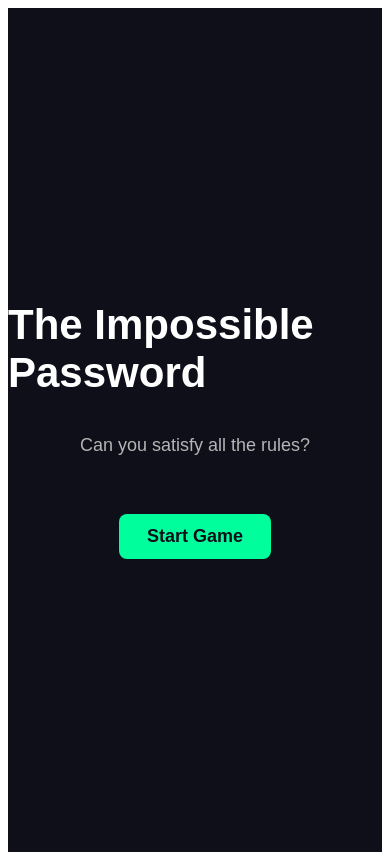
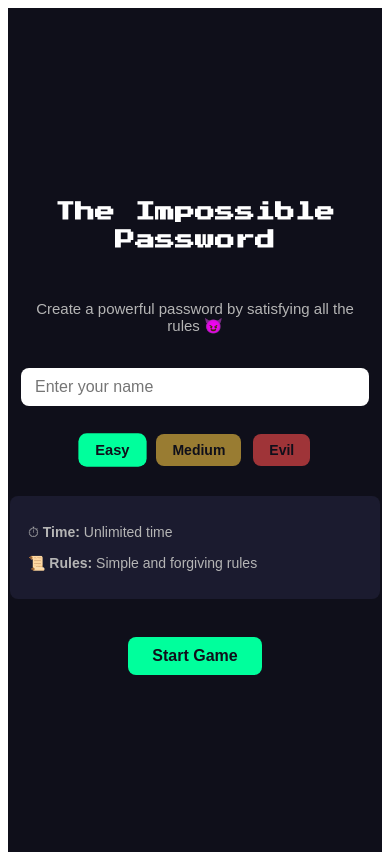
Before and after one commit to Banaz-S/impossible-password, a React (Vite) app: page / in a window 390 px wide. Built offline with nearby package versions, Linux system fonts and the light colour scheme.

Commit message:
Make StartScreen responsive for mobile and tablet

```diff
--- a/index.html
+++ b/index.html
@@ -1,9 +1,14 @@
-<!doctype html>
+<!DOCTYPE html>
 <html lang="en">
   <head>
     <meta charset="UTF-8" />
     <link rel="icon" type="image/svg+xml" href="/vite.svg" />
     <meta name="viewport" content="width=device-width, initial-scale=1.0" />
+    <link
+      href="https://fonts.googleapis.com/css2?family=Press+Start+2P&display=swap"
+      rel="stylesheet"
+    />
+
     <title>impossible-password</title>
   </head>
   <body>
--- a/src/components/StartScreen/StartScreen.css
+++ b/src/components/StartScreen/StartScreen.css
@@ -6,13 +6,17 @@
   flex-direction: column;
   align-items: center;
   justify-content: center;
-  gap: 20px;
+  gap: 18px;
+  padding: 20px;
   font-family: Arial, sans-serif;
+  box-sizing: border-box;
 }
 
 .title {
-  font-size: 42px;
-  margin: 0;
+  font-family: "Press Start 2P", cursive;
+  font-size: clamp(20px, 4vw, 32px);
+  text-align: center;
+  line-height: 1.4;
 }
 
 .subtitle {
@@ -35,3 +39,90 @@
 .start-button:hover {
   opacity: 0.9;
 }
+
+.name-input {
+  width: 100%;
+  max-width: 320px;
+  padding: 10px 14px;
+  font-size: 16px;
+  border-radius: 8px;
+  border: none;
+  outline: none;
+}
+
+.difficulty-group {
+  display: flex;
+  gap: 12px;
+  margin-top: 10px;
+  flex-wrap: wrap;
+  justify-content: center;
+}
+
+.difficulty-btn {
+  padding: 10px 20px;
+  border-radius: 8px;
+  border: none;
+  font-size: 16px;
+  cursor: pointer;
+  color: #0f0f1a;
+  opacity: 0.6;
+  font-weight: bold;
+}
+
+/* Difficulty colors */
+.difficulty-btn.easy {
+  background-color: #00ff9c;
+}
+
+.difficulty-btn.medium {
+  background-color: #f5c542;
+}
+
+.difficulty-btn.evil {
+  background-color: #ff4d4d;
+}
+
+/* Active state */
+.difficulty-btn.active {
+  opacity: 1;
+  transform: scale(1.05);
+}
+
+.debug {
+  margin-top: 16px;
+  font-size: 14px;
+  color: #b5b5b5;
+}
+
+.difficulty-info {
+  margin-top: 12px;
+  background-color: #1b1b2f;
+  padding: 14px 18px;
+  border-radius: 8px;
+  font-size: 14px;
+  color: #b5b5b5;
+  width: 100%;
+  max-width: 360px;
+  text-align: left;
+}
+
+/* Tablet */
+@media (max-width: 768px) {
+  .start-button {
+    font-size: 16px;
+    padding: 10px 24px;
+  }
+}
+
+/* Mobile */
+@media (max-width: 480px) {
+  .subtitle {
+    font-size: 15px;
+    text-align: center;
+  }
+
+  .difficulty-btn {
+    font-size: 14px;
+    padding: 8px 16px;
+  }
+}
--- a/src/components/StartScreen/StartScreen.jsx
+++ b/src/components/StartScreen/StartScreen.jsx
@@ -1,10 +1,81 @@
+import { useState } from "react";
 import "./StartScreen.css";
 
 function StartScreen() {
+  const [playerName, setPlayerName] = useState("");
+  const [difficulty, setDifficulty] = useState("easy");
+
+  const difficultyInfo = {
+    easy: {
+      time: "Unlimited time",
+      rules: "Simple and forgiving rules",
+    },
+    medium: {
+      time: "2 minutes",
+      rules: "More logic, more restrictions",
+    },
+    evil: {
+      time: "1.5 minutes",
+      rules: "Precise, chaotic, and cruel 😈",
+    },
+  };
+
   return (
     <div className="start-screen">
       <h1 className="title">The Impossible Password</h1>
-      <p className="subtitle">Can you satisfy all the rules?</p>
+
+      <p className="subtitle">
+        Create a powerful password by satisfying all the rules 😈
+      </p>
+
+      {/* Player Name */}
+      <input
+        type="text"
+        placeholder="Enter your name"
+        className="name-input"
+        value={playerName}
+        onChange={(e) => setPlayerName(e.target.value)}
+      />
+
+      {/* Difficulty Selector */}
+      <div className="difficulty-group">
+        <button
+          className={`difficulty-btn easy ${
+            difficulty === "easy" ? "active" : ""
+          }`}
+          onClick={() => setDifficulty("easy")}
+        >
+          Easy
+        </button>
+
+        <button
+          className={`difficulty-btn medium ${
+            difficulty === "medium" ? "active" : ""
+          }`}
+          onClick={() => setDifficulty("medium")}
+        >
+          Medium
+        </button>
+
+        <button
+          className={`difficulty-btn evil ${
+            difficulty === "evil" ? "active" : ""
+          }`}
+          onClick={() => setDifficulty("evil")}
+        >
+          Evil
+        </button>
+      </div>
+
+      {/* Difficulty Info */}
+      <div className="difficulty-info">
+        <p>
+          ⏱ <strong>Time:</strong> {difficultyInfo[difficulty].time}
+        </p>
+        <p>
+          📜 <strong>Rules:</strong> {difficultyInfo[difficulty].rules}
+        </p>
+      </div>
 
       <button className="start-button">Start Game</button>
     </div>
```
